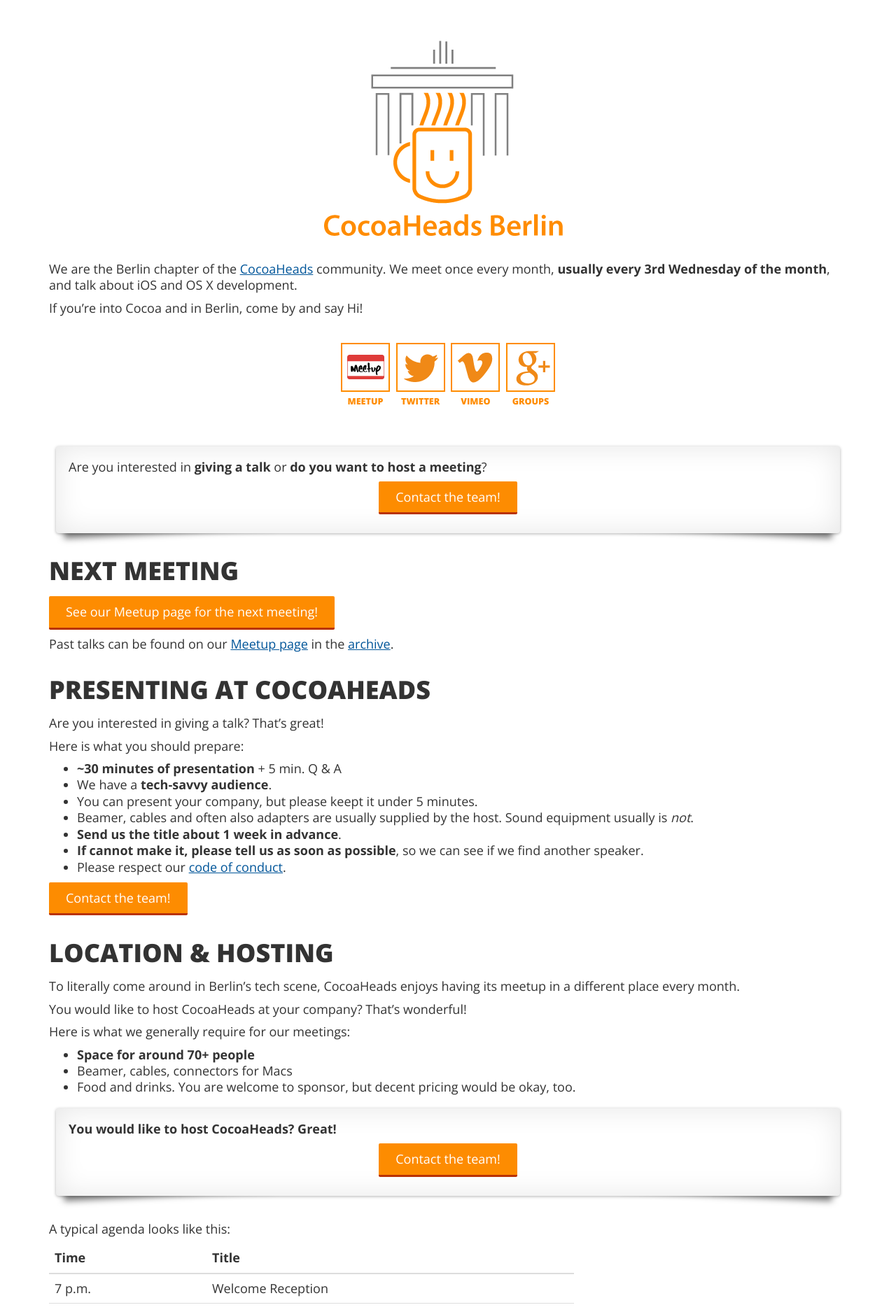
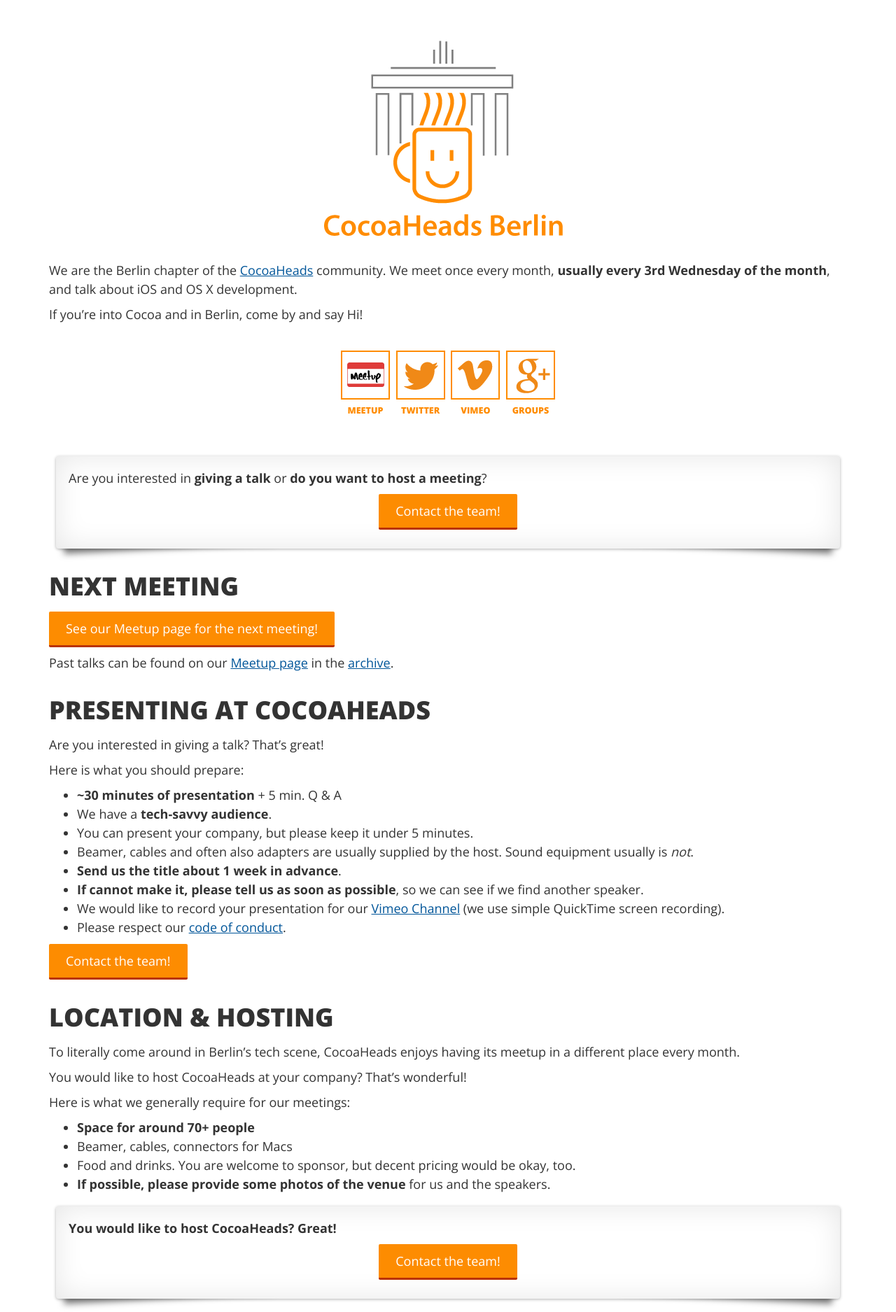
Before and after one commit to cocoaheads-berlin/cocoaheads-berlin.github.com, a Jekyll site: the page built from index.markdown, in a window 1280 px wide. Shown: the top 1875 px of the page at 70% size. Built offline with Jekyll 4.4.1, drawn with Linux system fonts in a browser that asks for light colours; nearby versions of some CDN libraries; some web fonts are replaced; some of the changed text lies outside the part shown.

Commit message:
Add some info about video recording, fixed typos

```diff
--- a/css/styles.css
+++ b/css/styles.css
@@ -4,7 +4,7 @@
 body {
 	font-family: 'Open Sans', sans-serif;
 	font-size: 18px;
-	line-height: 1.3em;
+	line-height: 1.5em;
 	background: #fff;
 	color: #333;
 	margin-top: 40px;
--- a/index.markdown
+++ b/index.markdown
@@ -42,10 +42,11 @@ Here is what you should prepare:
 
 - **~30 minutes of presentation** + 5 min. Q & A
 - We have a **tech-savvy audience**.
-- You can present your company, but please keept it under 5 minutes.
+- You can present your company, but please keep it under 5 minutes.
 - Beamer, cables and often also adapters are usually supplied by the host. Sound equipment usually is *not*.
 - **Send us the title about 1 week in advance**.
 - **If cannot make it, please tell us as soon as possible**, so we can see if we find another speaker.
+- We would like to record your presentation for our [Vimeo Channel](https://vimeo.com/channels/cocoaheadsberlin) (we use simple QuickTime screen recording).
 - Please respect our [code of conduct](code-of-conduct.html).
 
 <p><a href="mailto:&#116;&#101;&#097;&#109;&#064;&#099;&#111;&#099;&#111;&#097;&#104;&#101;&#097;&#100;&#115;&#045;&#098;&#101;&#114;&#108;&#105;&#110;&#046;&#111;&#114;&#103;"><button>Contact the team!</button></a></p>
@@ -63,6 +64,7 @@ Here is what we generally require for our meetings:
 - **Space for around 70+ people**
 - Beamer, cables, connectors for Macs
 - Food and drinks. You are welcome to sponsor, but decent pricing would be okay, too.
+- **If possible, please provide some photos of the venue** for us and the speakers.
 
 <div id="talk-survey" class="drop-shadow lifted">
     <p><strong>You would like to host CocoaHeads? Great!</strong></p>
```
Also changed, not shown: other parts of index.markdown (+1 -1 lines), 2 other files.
